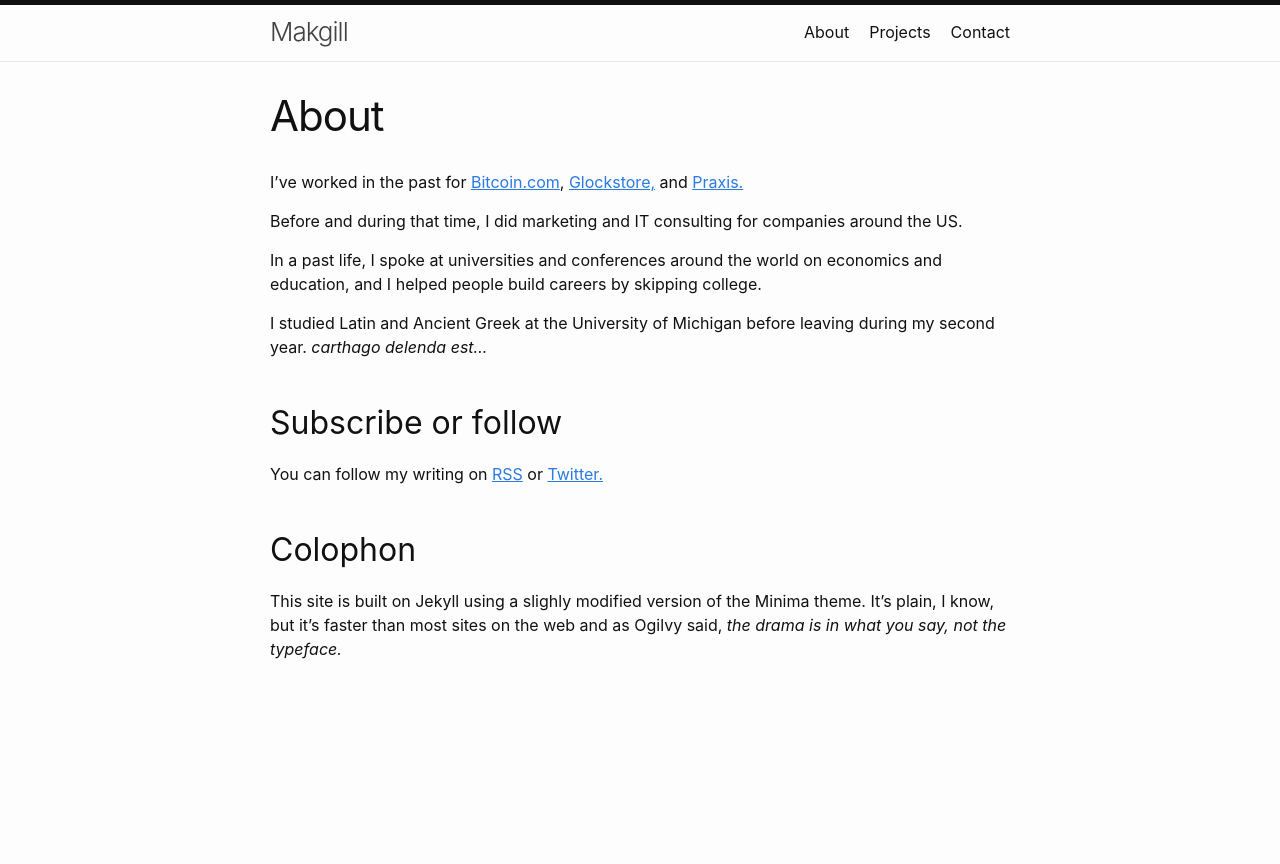
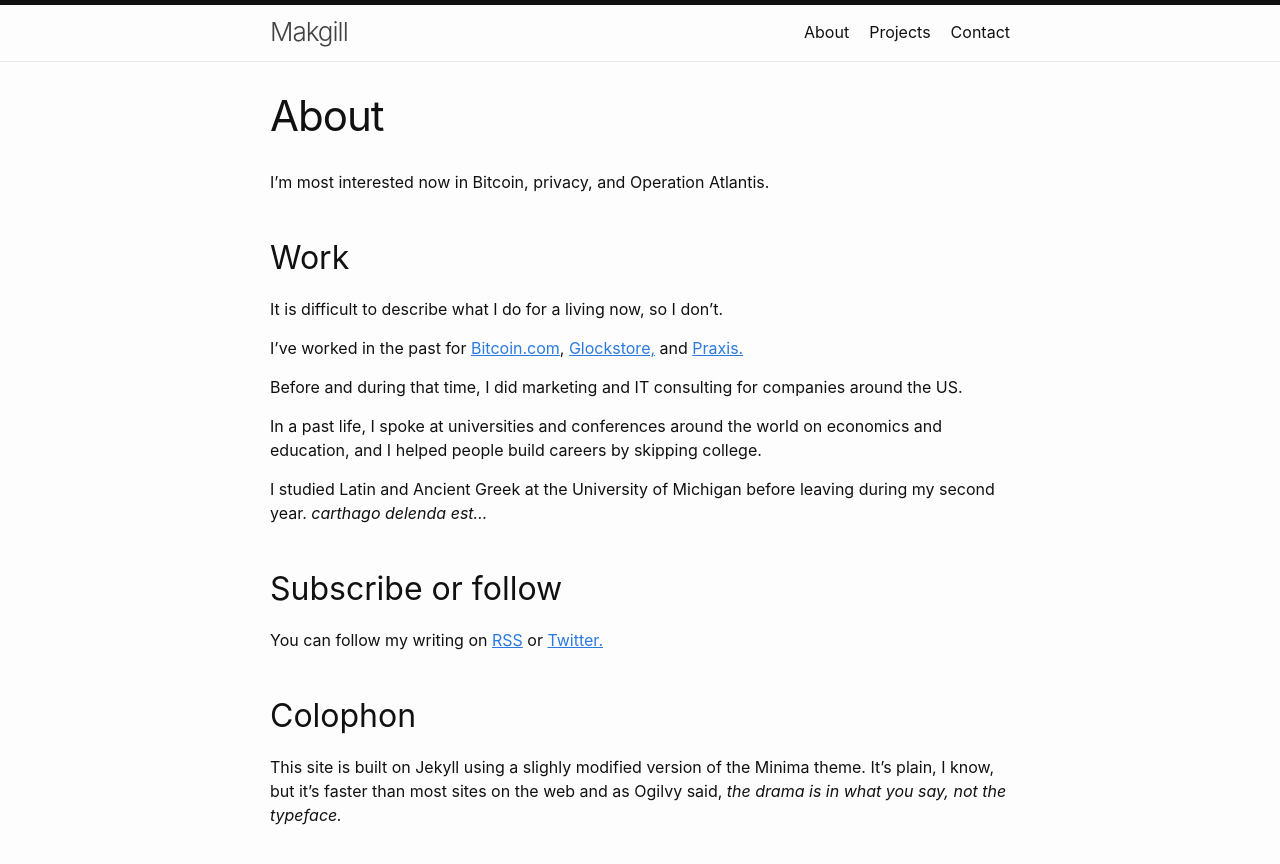
Before and after one commit to derykmakgill/krawisz, a Jekyll site: the page built from about.md, in a window 1280 px wide. Shown: the top 864 px of the page. Built offline with Jekyll 4.4.1, drawn with Linux system fonts in a browser that asks for light colours.

Commit message:
Update about.md

```diff
--- a/about.md
+++ b/about.md
@@ -2,6 +2,12 @@
 layout: page
 title: About
 ---
+
+I'm most interested now in Bitcoin, privacy, and Operation Atlantis.
+
+## Work
+
+It is difficult to describe what I do for a living now, so I don't.
 
 I've worked in the past for [Bitcoin.com](https://bitcoin.com), [Glockstore,](https://glockstore) and [Praxis.](https://discoverpraxis.com)
 
```
